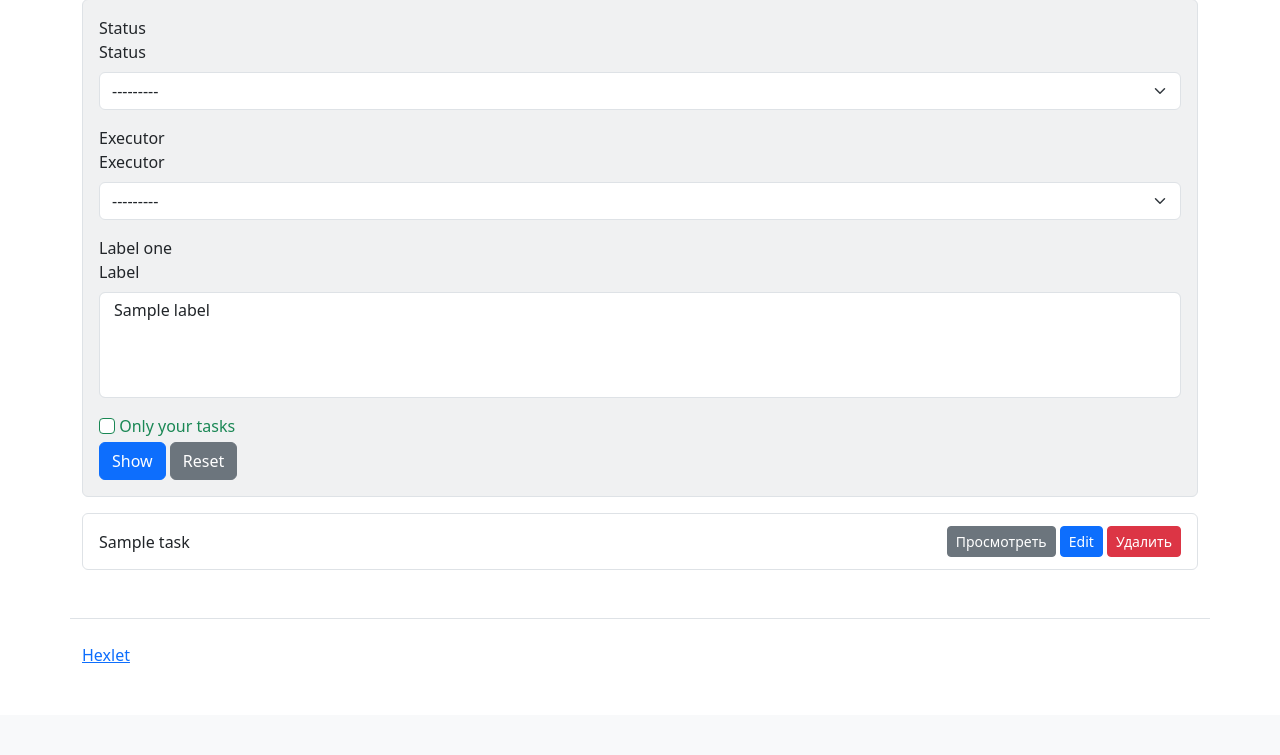
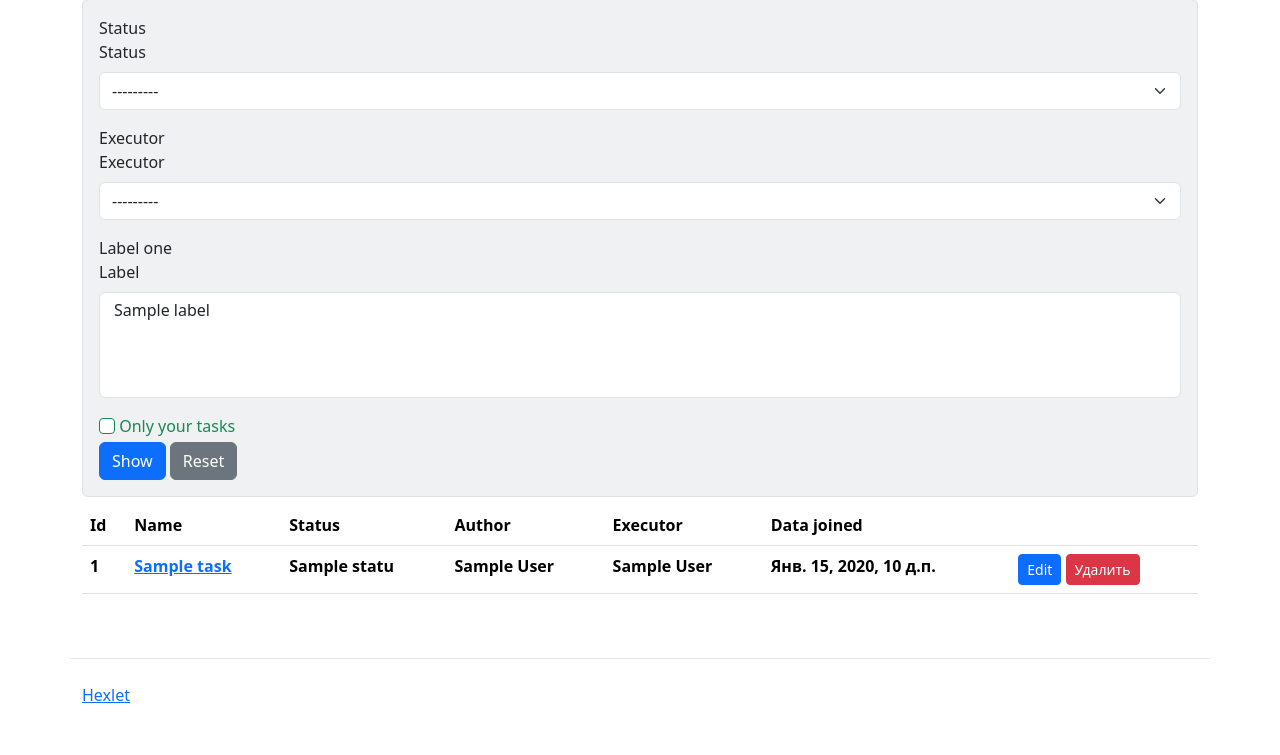
Before and after one commit to dimaevan/python-project-lvl4, a Django app: page /tasks/ in a window 1280 px wide. Shown: the part 167-922 px from the top of the page. Before the commit the page ends 830 px from the top, so only its background shows below. Run offline with Django 3.2, Linux system fonts and the light colour scheme; a user stored in the database is signed in; tables that the repository leaves empty hold one stand-in row (values such as "Sample post"); lists and menus that the app fills with data are empty; some libraries are stand-ins or nearby versions.

Commit message:
Tranlations/21

```diff
--- a/task_manager/forms.py
+++ b/task_manager/forms.py
@@ -1,4 +1,4 @@
-from django.contrib.auth.models import User
+from task_manager.models import User
 from django.contrib.auth.forms import UserCreationForm
 from django import forms
 from django.utils.translation import gettext_lazy as _
--- a/task_manager/models.py
+++ b/task_manager/models.py
@@ -0,0 +1,10 @@
+from django.contrib.auth.models import AbstractUser
+
+
+class User(AbstractUser):
+
+    def full_name(self):
+        return self.get_full_name()
+
+    def __str__(self):
+        return f'{self.first_name} {self.last_name}'
--- a/task_manager/settings.py
+++ b/task_manager/settings.py
@@ -144,3 +144,4 @@ ROLLBAR = {
     'branch': 'master',
     'root': os.getcwd(),
 }
+AUTH_USER_MODEL = 'task_manager.User'
--- a/task_manager/views.py
+++ b/task_manager/views.py
@@ -1,7 +1,7 @@
 from django.views.generic import ListView, UpdateView, DeleteView, CreateView
 from django.contrib.auth.mixins import LoginRequiredMixin, UserPassesTestMixin
 from django.contrib.messages.views import SuccessMessageMixin
-from django.contrib.auth.models import User
+from task_manager.models import User
 from django.urls import reverse_lazy
 from django.shortcuts import redirect
 from django.contrib import messages
--- a/tasks/admin.py
+++ b/tasks/admin.py
@@ -1,4 +1,6 @@
 from django.contrib import admin
 from .models import Task
+from task_manager.models import User
 
 admin.site.register(Task)
+admin.site.register(User)
--- a/tasks/models.py
+++ b/tasks/models.py
@@ -1,5 +1,5 @@
 from django.db import models
-from django.contrib.auth.models import User
+from task_manager.models import User
 from statuses.models import Status
 from labels.models import Label
 from django.utils.translation import gettext as _
--- a/tasks/views.py
+++ b/tasks/views.py
@@ -17,6 +17,7 @@ class TaskCreateView(SuccessMessageMixin, mixins.MyLoginRequired, CreateView):
 
     def form_valid(self, form):
         form.instance.author = self.request.user
+        form.save()
         return super().form_valid(form)
 
 
--- a/templates/tasks/task_add.html
+++ b/templates/tasks/task_add.html
@@ -5,7 +5,7 @@
 
 <div>
     <h2 class="mt-2">{% translate 'Add task' %}</h2>
-    <form action="" method="post">
+    <form method="post">
         {% csrf_token %}
         {% bootstrap_form form %}
         <button type="submit" class="btn btn-primary">{% translate 'Create' %}</button>
--- a/templates/tasks/task_filter.html
+++ b/templates/tasks/task_filter.html
@@ -24,23 +24,46 @@
 </form>
 </div>
 
-<ul class="list-group mt-3">
-    {% for task in filter.qs %}
-    <li class="list-group-item list-group-item-action">
-        <div class="d-flex">
-            <div class="me-auto my-auto">{{ task.name }}</div>
-            <div class="ml-auto my-1 mr-1">
-                <a type="button" class="btn btn-sm btn-secondary ms-auto" href="{% url 'view_task' task.pk %}"
-                   role="button">{% translate 'View' %}</a>
-                <a type="button" class="btn btn-sm btn-primary ms-auto "
-                   href="{% url 'update_task' task.pk %}"
-                   role="button">{% translate 'Edit' %}</a>
-                <a type="button" class="btn btn-sm btn-danger ms-auto" href="{% url 'delete_task' task.pk %}"
-                   role="button">{% translate 'Delete' %}</a>
-            </div>
-        </div>
-    </li>
-    {% endfor %}
-</ul>
+
+
+
+    {% if filter.qs %}
+        <table class="table">
+        <thead>
+        <tr>
+            <th scope="row">{% translate 'Id' %}</th>
+            <th>{% translate 'Name' %}</th>
+            <th>{% translate 'Status' %}</th>
+            <th>{% translate 'Author' %}</th>
+            <th>{% translate 'Executor' %}</th>
+            <th>{% translate 'Data joined' %}</th>
+            <th></th>
+        </tr>
+        </thead>
+        <tbody>
+
+        {% for task in filter.qs %}
+
+                <tr>
+                <th scope="row">{{ task.id }}</th>
+                <th ><a href="{% url 'view_task' task.pk %}">{{ task.name }}</a></th>
+                <th >{{ task.status }}</th>
+                <th >{{ task.author }}</th>
+                <th >{{ task.executor.first_name }} {{ task.executor.last_name }}</th>
+                <th >{{ task.created }}</th>
+                <th>
+                    <a type="button" class="btn btn-sm btn-primary "
+                       href="{% url 'update_task' task.pk %}"
+                       role="button">{% translate 'Edit' %}</a>
+                    <a type="button" class="btn btn-sm btn-danger " href="{% url 'delete_task' task.pk %}"
+                       role="button">{% translate 'Delete' %}</a>
+                </th>
+        </tr>
+        {% endfor %}
+        </tbody>
+    </table>
+    {% endif %}
+
+
 </div>
 {% endblock %}
```
Also changed, not shown: tasks/forms.py (+1 -11 lines), labels/migrations/0001_initial.py, statuses/migrations/0001_initial.py, task_manager/migrations/0001_initial.py (added), tasks/migrations/0001_initial.py.
